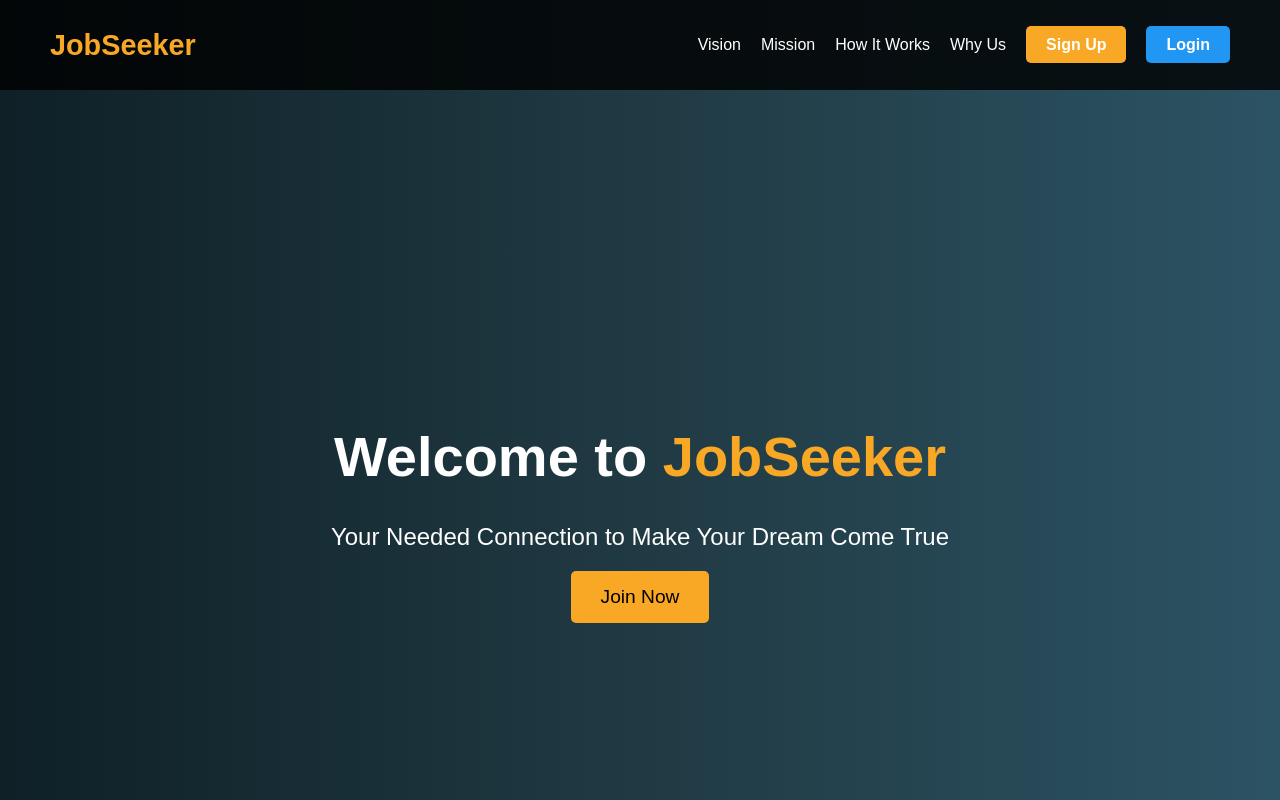
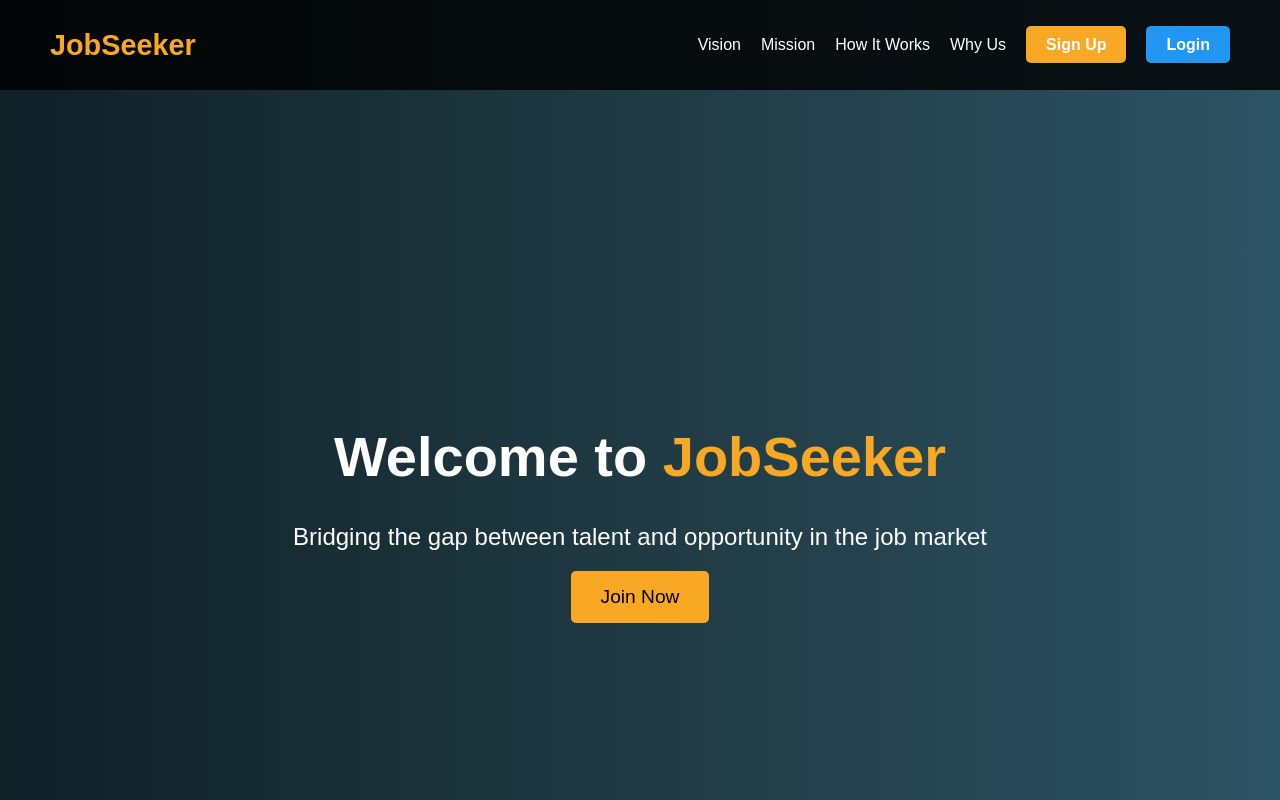
Before and after one commit to annyauthe4/job-seeker, a plain HTML site: page frontend/landing.html in a window 1280 px wide. Shown: the top 800 px of the page. Drawn offline with nearby package versions, Linux system fonts and the light colour scheme.

Commit message:
Canged description in hero section

```diff
--- a/frontend/landing.html
+++ b/frontend/landing.html
@@ -24,7 +24,7 @@
 
     <section class="hero">
         <h1>Welcome to <span>JobSeeker</span></h1>
-        <p>Your Needed Connection to Make Your Dream Come True</p>
+        <p>Bridging the gap between talent and opportunity in the job market</p>
         <a href="signup.html" class="cta-btn">Join Now</a>
     </section>
 
```
